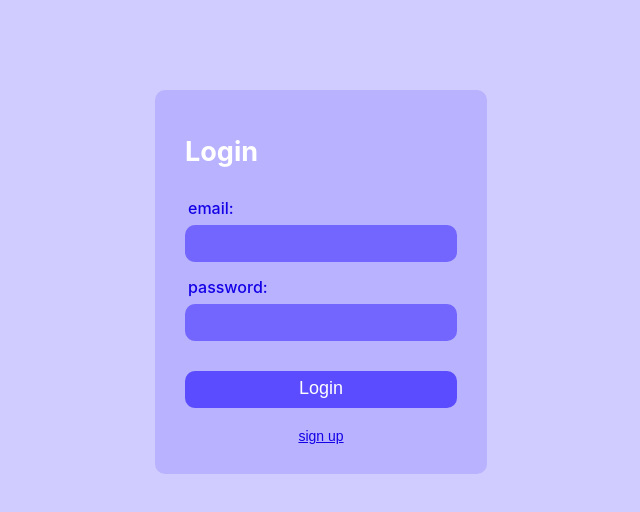
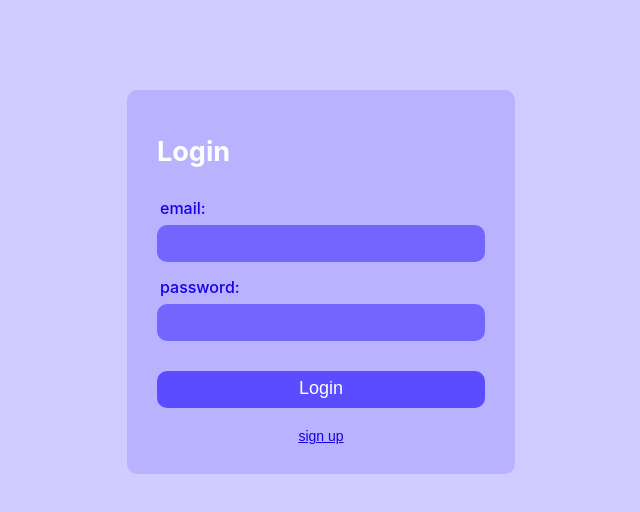
Before and after one commit to Noevenzahn/to-do-liste, a React (Create React App) app: page / in a window 1280 px wide. Shown: the top 512 px of the page, without its empty margins (319-959 px from the left). Built offline with nearby package versions, Linux system fonts and the light colour scheme; no server answers.

Commit message:
add font-family to date input

```diff
--- a/src/index.scss
+++ b/src/index.scss
@@ -40,6 +40,9 @@ p {
   margin: 5px 0;
   transition: color 200ms ease-in-out;
 }
+input {
+  font-family: var(--font);
+}
 img {
   width: 100%;
   height: 100%;
```
